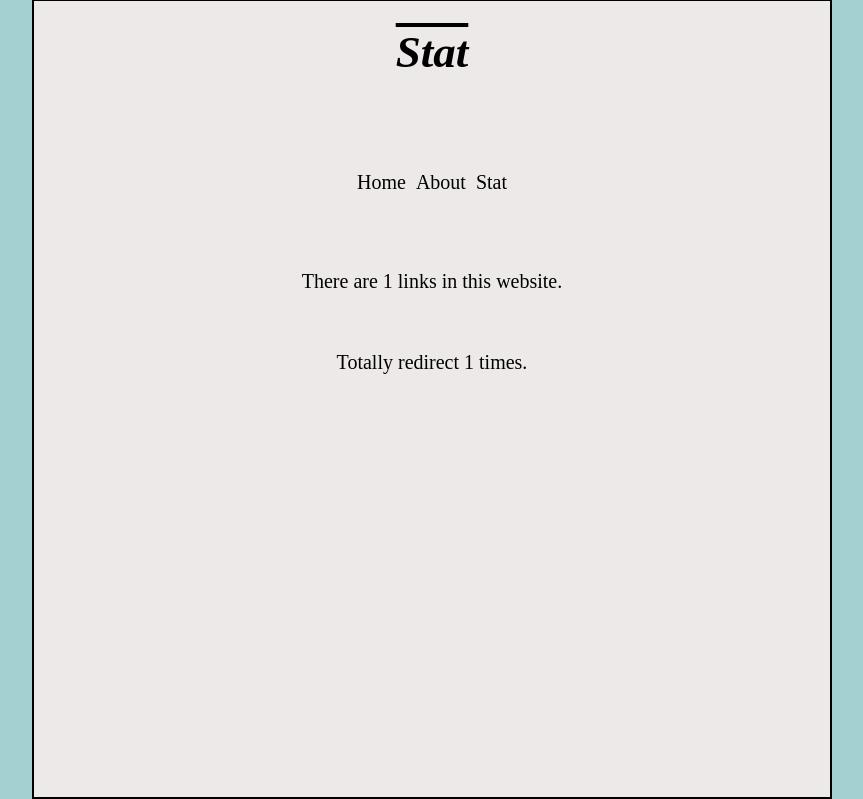
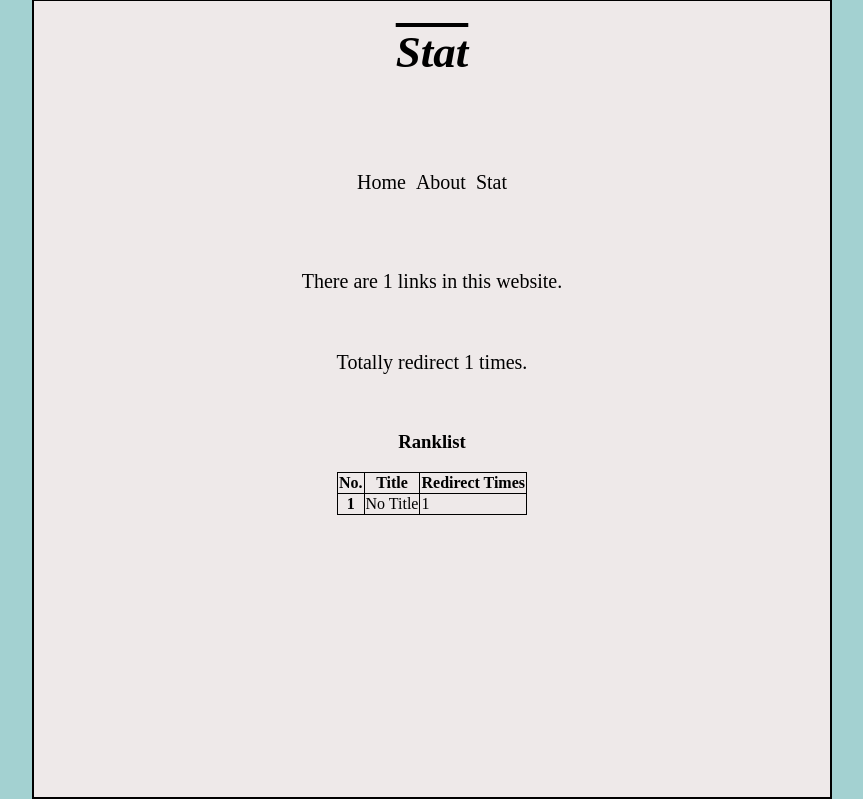
Before and after one commit to yry0008/linkshorter, a Django app: page /stat/ in a window 1280 px wide. Shown: the part 109-908 px from the top of the page, without its empty margins (216-1079 px from the left). Run offline with Django 3.2, Linux system fonts and the light colour scheme; tables that the repository leaves empty hold one stand-in row (values such as "Sample post").

Commit message:
Add Ranklist

```diff
--- a/links/models.py
+++ b/links/models.py
@@ -1,3 +1,4 @@
+from bs4.dammit import encoding_res
 from django.db import models
 import time
 
@@ -16,3 +17,15 @@ class link(models.Model):
         self.del_token = dk
         self.save()
         return
+
+    def get_title(self):
+        import requests
+        from bs4 import BeautifulSoup
+        try:
+            r = requests.get(self.redirect,timeout=5,headers={'User-Agent':'Mozilla/5.0 (Windows NT 10.0; Win64; x64) AppleWebKit/537.36 (KHTML, like Gecko) Chrome/80.0.3987.149 Safari/537.36'})
+            r.encoding = r.apparent_encoding
+            soup = BeautifulSoup(r.text,'html.parser')
+            title = soup.title.string
+        except:
+            title = "No Title"
+        return title
--- a/links/views.py
+++ b/links/views.py
@@ -47,6 +47,8 @@ def do_create(request):
         return JsonResponse({'ret':0, 'msg':'token already exists'})
     except link.DoesNotExist:
         pass
+    if not redirect.startswith("http"):
+         return JsonResponse({'ret':0, 'msg':'Invaild Link!'})
     l = link()
     l.token = token
     l.redirect = redirect
@@ -79,4 +81,6 @@ def stat(request):
     process_count = 0
     for i in l:
         process_count += i.cnt
-    return render(request, 'stat.html', {'links_count':links_count, 'process_count':process_count})
+    sorted_l = sorted(l, key=lambda x:x.cnt, reverse=True)
+    l1 = sorted_l[0:10]
+    return render(request, 'stat.html', {'links_count':links_count, 'process_count':process_count,"links":l1})
--- a/static/style.css
+++ b/static/style.css
@@ -18,7 +18,7 @@ p {
 	font-size: 20px;
 }
 
-th{font-size: 30px;}
+
 
 ul {
     list-style: none;
@@ -163,7 +163,6 @@ input[type="radio"] {
 	.c3
 	{
 		position:relative;
-		background-image:linear-gradient(to right, rgba(255,0,0,1),rgba(255,0,0,0));
 		width:100%;
 		height: 100px;
 		margin-top:-100px;
@@ -186,11 +185,48 @@ input[type="radio"] {
 	}
 
 	table {
+
 		border: 1px solid black;
-		outline-style: solid;
-		outline-color: rgb(255, 255, 255);
-		outline-width: 4px;
-		background-image:linear-gradient(to right, rgba(255,0,0,0), rgba(255,0,0,1));
+
+		outline-color: rgb(0, 0, 0);
+		outline-width: 1px;
+		empty-cells: show;
+		border-collapse: collapse;
+		margin-left: auto;
+		margin-right: auto;
+		margin-top: auto;
+		margin-bottom: auto;
+		width: auto;
+		height: auto;
+
+	}
+	td {
+		border: 1px solid black;
+
+		outline-color: rgb(0, 0, 0);
+		outline-width: 1px;
+		empty-cells: show;
+		border-collapse: collapse;
+		margin-left: auto;
+		margin-right: auto;
+		margin-top: auto;
+		margin-bottom: auto;
+		width: auto;
+		height: auto;
+	}
+	th {
+		border: 1px solid black;
+
+		outline-color: rgb(0, 0, 0);
+		outline-width: 1px;
+		empty-cells: show;
+		border-collapse: collapse;
+		margin-left: auto;
+		margin-right: auto;
+		margin-top: auto;
+		margin-bottom: auto;
+		width: auto;
+		height: auto;
 	}
 	a {
 		text-decoration: none;
--- a/templates/stat.html
+++ b/templates/stat.html
@@ -17,6 +17,21 @@
 			<br>
 			<p>Totally redirect {{process_count}} times.</p>
 
+			<br>
+			<h3 style="text-align: center;">Ranklist</h3>
+			<table class="table">
+				<tr>
+					<th>No.</th>
+					<th>Title</th>
+					<th>Redirect Times</th>
+				</tr>
+				{% for link in links %}
+				<tr>
+					<th>{{forloop.counter}}</th>
+					<td>{{link.get_title}}</td>
+					<td>{{link.cnt}}</td>
+				</tr>
+				{% endfor %}
 		</div>
 	</div>
 </body>
```
